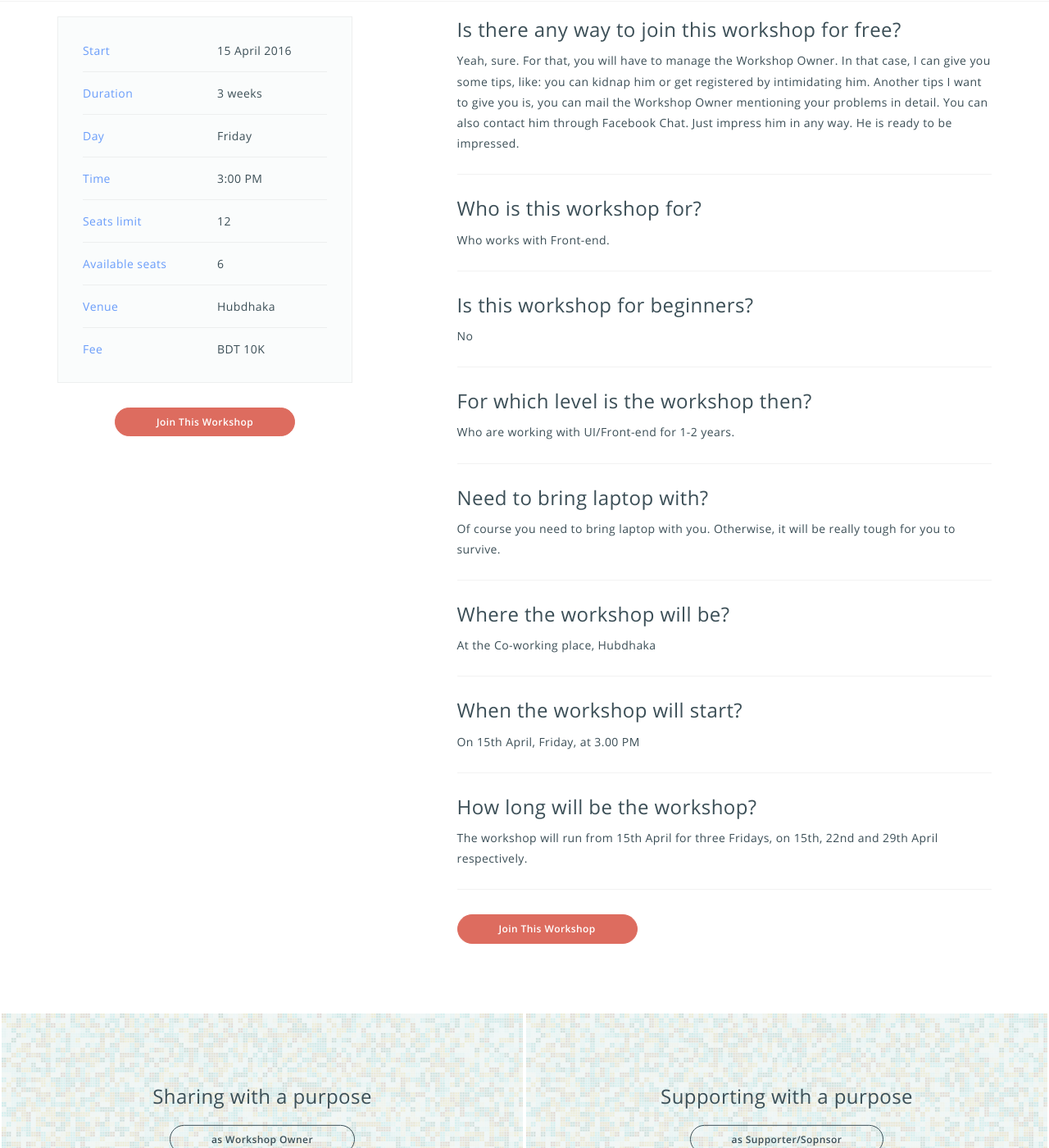
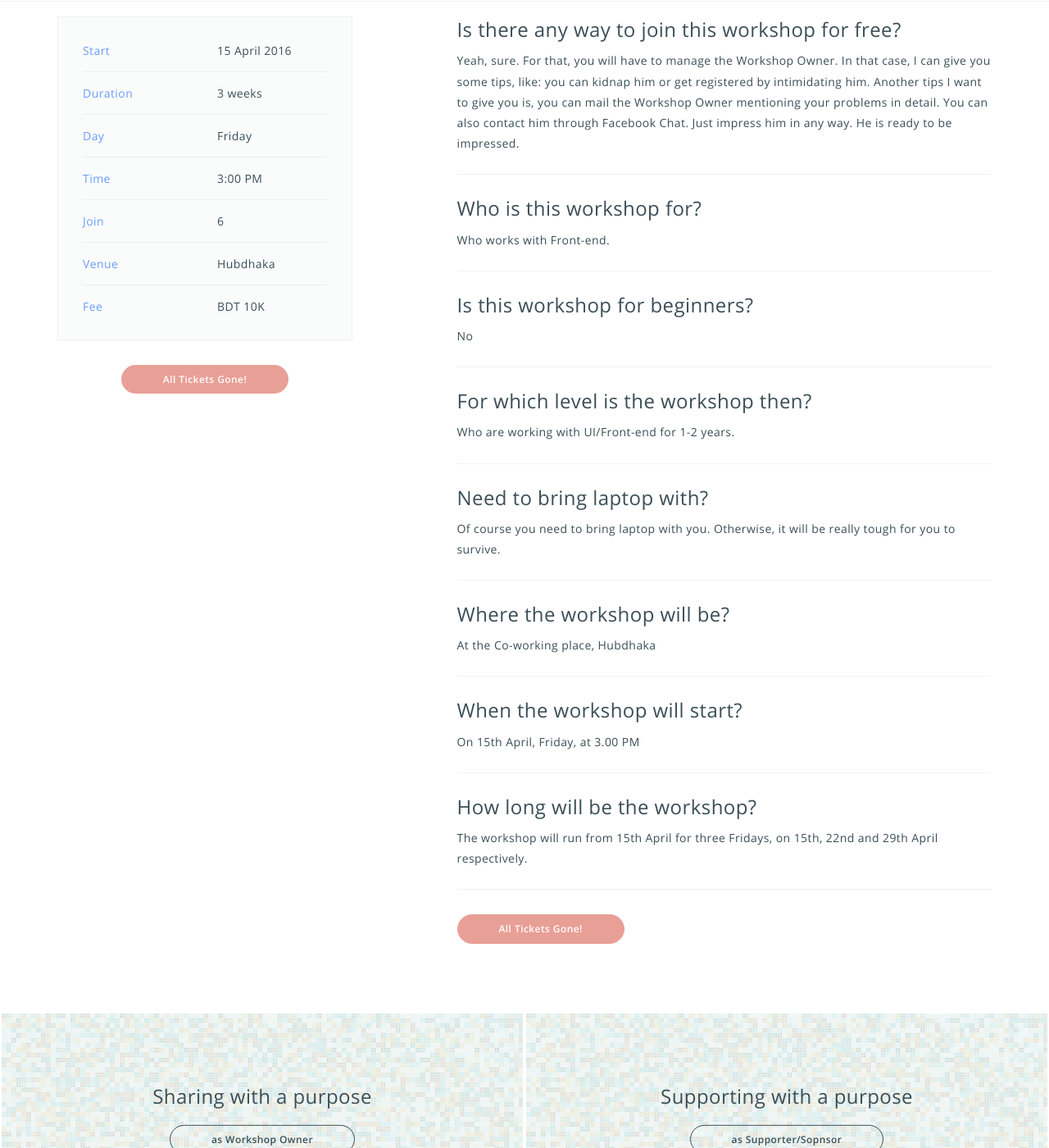
Before and after one commit to helllostar/helllostar.github.io, a Jekyll site: the page built from workshopfaq/_posts/zafree/2016-03-30-faq.md, in a window 1280 px wide and 1400 px high, scrolled down 304 px. Shown: the whole window at 82% size. Built offline with Jekyll 4.4.1, drawn with Linux system fonts in a browser that asks for light colours; some web fonts are replaced.

Commit message:
close registration

```diff
--- a/_layouts/faq.html
+++ b/_layouts/faq.html
@@ -56,6 +56,7 @@ layout: home
             <div class="col-xs-6">{{ post.time }}</div>
           </div>
           <div class="line m-v b-b"></div>
+          {% if post.registration != "close" %}
           <div class="row">
             <div class="col-xs-6 text-info">Seats limit</div>
             <div class="col-xs-6">{{ post.seats }}</div>
@@ -65,6 +66,12 @@ layout: home
             <div class="col-xs-6 text-info">Available seats</div>
             <div class="col-xs-6">{{ available_seats }}</div>
           </div>
+          {% else %}
+          <div class="row">
+            <div class="col-xs-6 text-info">Join</div>
+            <div class="col-xs-6">{{ join_count }}</div>
+          </div>
+          {% endif %}
           <div class="line m-v b-b"></div>
           <div class="row">
             <div class="col-xs-6 text-info">Venue</div>
@@ -76,7 +83,7 @@ layout: home
             <div class="col-xs-6">{{ post.fee }}</div>
           </div>
         </div>
-        {% endfor %}
+        {% if post.registration != "close" %}
         <p class="p-v-xl text-center">
           {% if available_seats <= 0 %}
           <span class="btn btn-warning disabled">All Tickets Gone!</span>
@@ -84,10 +91,19 @@ layout: home
           <a href="/{{ page.host }}/join/" class="btn btn-warning ">Join This Workshop</a>
           {% endif %}
         </p>
+        {% else %}
+        <p class="p-v-xl text-center">
+          <span class="btn btn-warning disabled">All Tickets Gone!</span>
+        </p>
+        {% endif %}
+        {% endfor %}
       </div>
 
       <div class="col-md-7 col-md-offset-1 m-t-lg workshop-faq">
         {{ content }}
+
+        {% for post in star_posts %}
+        {% if post.registration != "close" %}
         <p class="p-t-xl">
           {% if available_seats <= 0 %}
           <span class="btn btn-warning disabled">All Tickets Gone!</span>
@@ -95,6 +111,12 @@ layout: home
           <a href="/{{ page.host }}/join/" class="btn btn-warning ">Join This Workshop</a>
           {% endif %}
         </p>
+        {% else %}
+        <p class="p-t-xl">
+          <span class="btn btn-warning disabled">All Tickets Gone!</span>
+        </p>
+        {% endif %}
+        {% endfor %}
       </div>
 
     </div>
```
Also changed, not shown: _layouts/join.html (+7 -0 lines), _layouts/star.html (+16 -0 lines), star/_posts/2016-03-27-zafree.md (+1 -0 lines).
